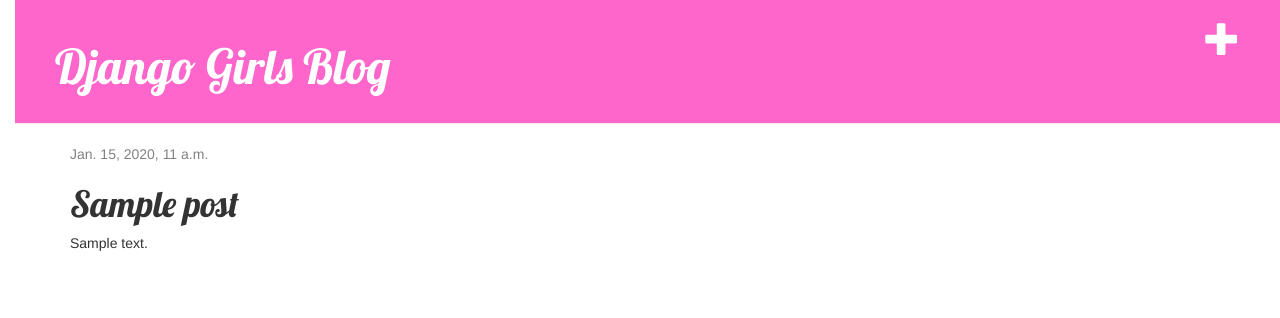
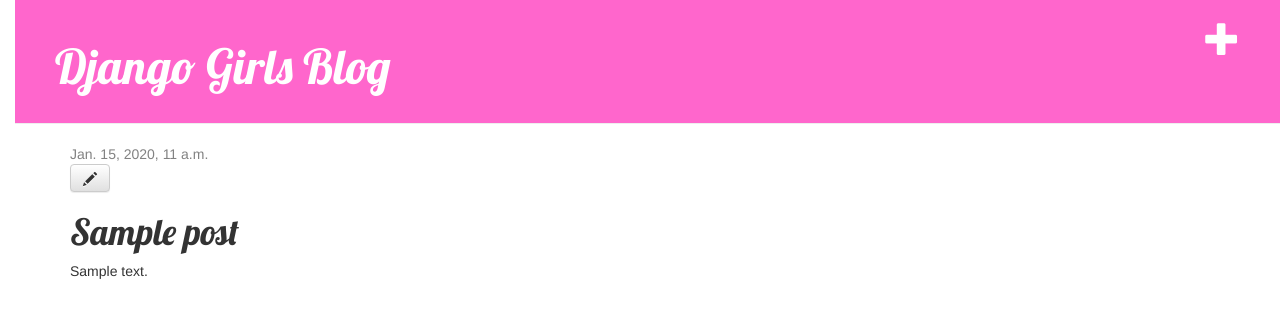
Before and after one commit to mgloss/my-first-blog, a Django app: template blog/templates/blog/post_detail.html in a window 1280 px wide. Shown: the top 318 px of the page. Run offline with Django 3.2, Linux system fonts and the light colour scheme; the template is opened without the code that fills it: values that come from a table or form of the project are taken from there, others are empty; a user stored in the database is signed in; tables that the repository leaves empty hold one stand-in row (values such as "Sample post"); some libraries are stand-ins or nearby versions.

Commit message:
Edit post

```diff
--- a/blog/templates/blog/post_detail.html
+++ b/blog/templates/blog/post_detail.html
@@ -9,7 +9,7 @@
         {% endif %}
 
         {% if user.is_authenticated %}
-        <a href="{% url 'post_new' %}" class="top-menu"><span class="glyphicon glyphicon-plus"></span></a>
+        <a class="btn btn-default" href="{% url 'post_edit' pk=post.pk %}"><span class="glyphicon glyphicon-pencil"></span></a>
         {% endif %}
         <h1>{{ post.title }}</h1>
         <p>{{ post.text|linebreaksbr }}</p>
--- a/blog/templates/blog/post_list.html
+++ b/blog/templates/blog/post_list.html
@@ -3,8 +3,12 @@
 {% for post in posts %}
 <div class="post">
   <div class="date">
+
     <p>published: {{ post.published_date }}</p>
   </div>
+  {% if user.is_authenticated %}
+  <a class="btn btn-default" href="{% url 'post_edit' pk=post.pk %}"><span class="glyphicon glyphicon-pencil"></span></a>
+  {% endif %}
   <h1><a href="{% url 'post_detail' pk=post.pk %}">{{ post.title }}</a></h1>
   <p>{{ post.text|linebreaksbr }}</p>
 </div>
```
